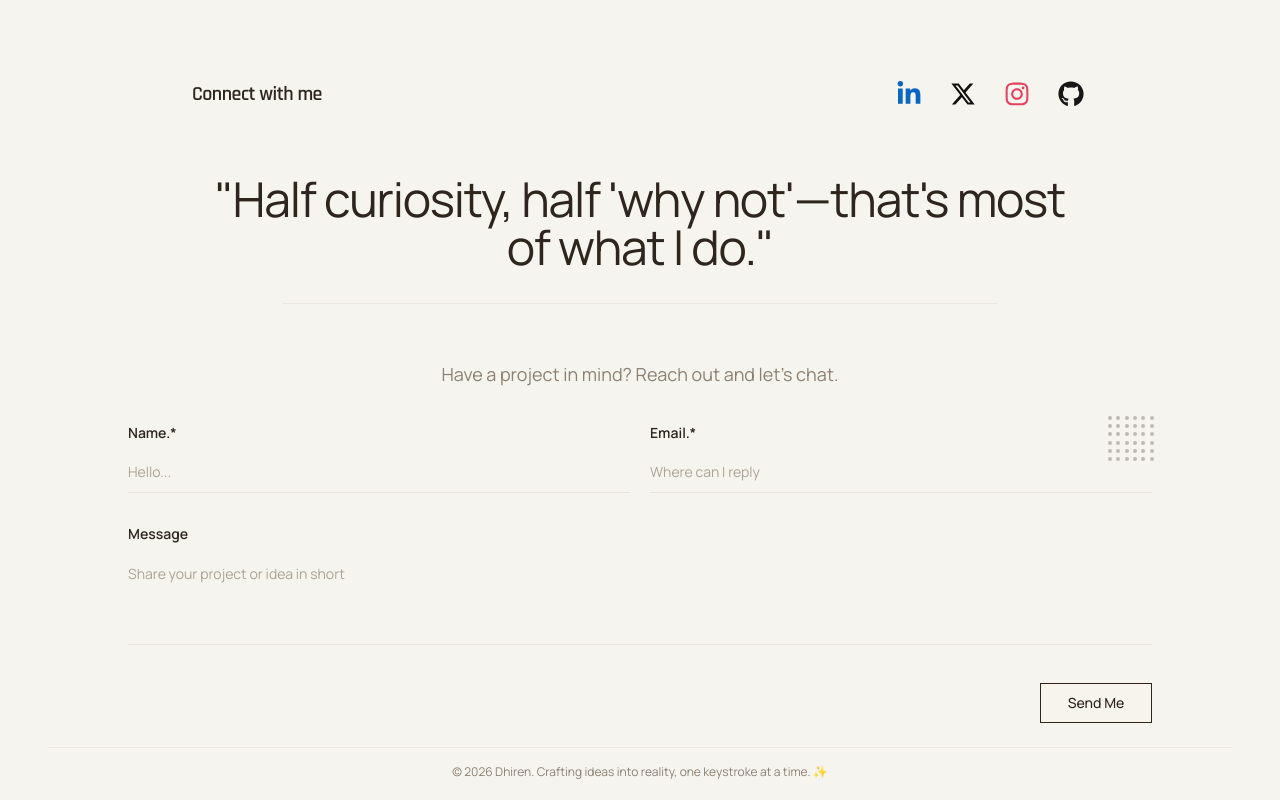
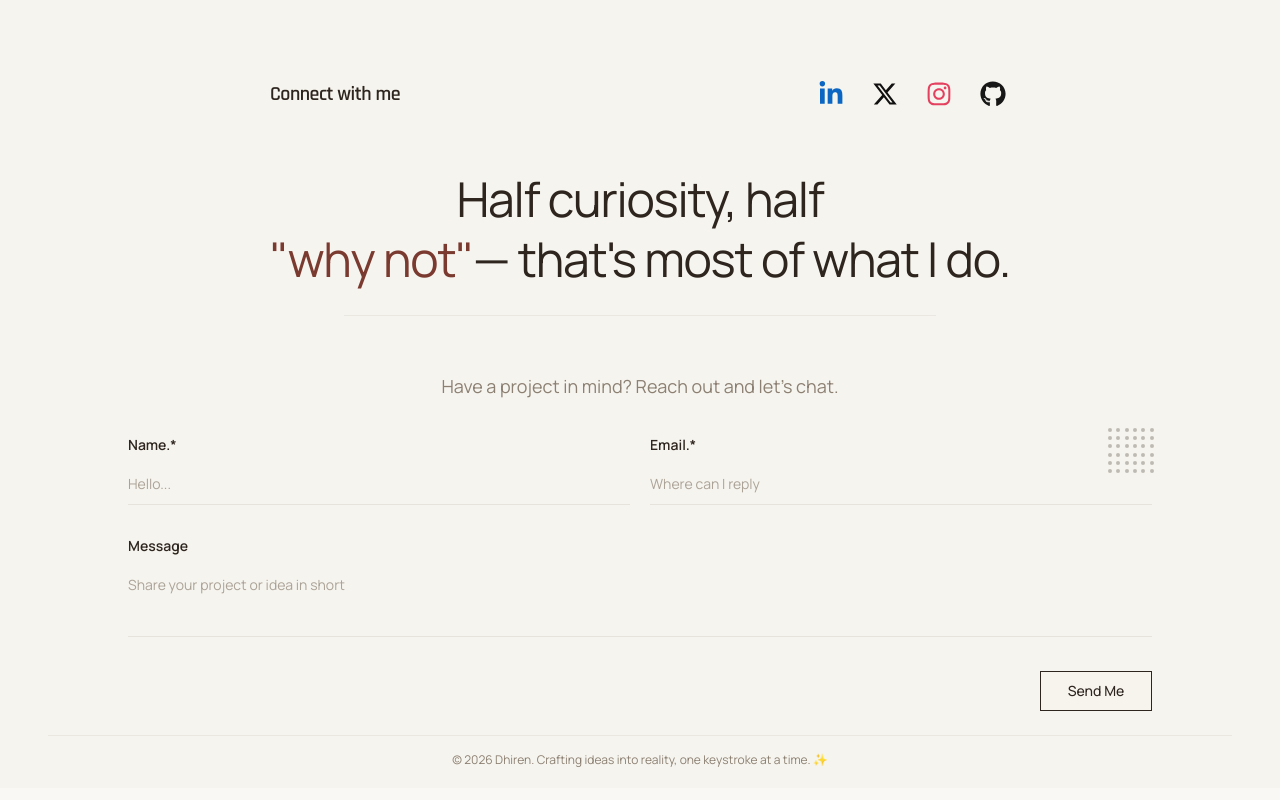
Before and after one commit to dhirendraxd/dhiren_website, a React (Vite) app: page / in a window 1280 px wide. Shown: the part 3612-4412 px from the top of the page. Built offline with nearby package versions, Linux system fonts and the light colour scheme; the HTML template or start-up script is replaced by a standard one.

Commit message:
refactor: update quote in ConnectSection for clarity and improved presentation

```diff
--- a/src/components/ConnectSection.tsx
+++ b/src/components/ConnectSection.tsx
@@ -73,8 +73,11 @@ const ConnectSection = () => {
                 </div>
               </div>
 
-              <h3 className="mt-10 py-4 md:py-6 text-3xl md:text-4xl lg:text-5xl font-normal tracking-tight leading-relaxed text-foreground max-w-4xl mx-auto text-center font-sans">
-                "Half curiosity, half 'why not'—that's most of what I do."
+              <h3 className="mt-10 py-4 md:py-6 text-3xl md:text-4xl lg:text-5xl font-normal tracking-tight leading-[1.8] text-foreground max-w-3xl mx-auto text-center font-sans">
+                <span className="block">Half curiosity, half</span>
+                <span className="mt-3 block">
+                  <span className="text-[#7A3A30]">"why not"</span>— that's most of what I do.
+                </span>
               </h3>
               <div className="mx-auto mt-2 h-px w-[80%] bg-border/70" aria-hidden="true" />
             </div>
--- a/src/components/Footer.tsx
+++ b/src/components/Footer.tsx
@@ -150,13 +150,13 @@ const Footer = () => {
                   value={formData.message}
                   onChange={handleChange}
                   required
-                  rows={3}
-                  className="min-h-[92px] w-full border-b border-border bg-transparent px-0 py-2.5 text-sm leading-relaxed text-foreground placeholder:text-muted-foreground/70 transition-colors duration-200 focus:border-foreground focus:outline-none resize-none"
+                  rows={2}
+                  className="min-h-[72px] w-full border-b border-border bg-transparent px-0 py-2.5 text-sm leading-snug text-foreground placeholder:text-muted-foreground/70 transition-colors duration-200 focus:border-foreground focus:outline-none resize-none"
                   placeholder="Share your project or idea in short"
                 />
               </div>
 
-              <div className="flex flex-col items-end gap-2 pt-1">
+              <div className="flex flex-col items-end gap-1 pt-0">
                 <div className="relative h-10 w-[112px] overflow-visible">
                   <AnimatePresence mode="wait">
                     {isSendAnimating ? (
```
